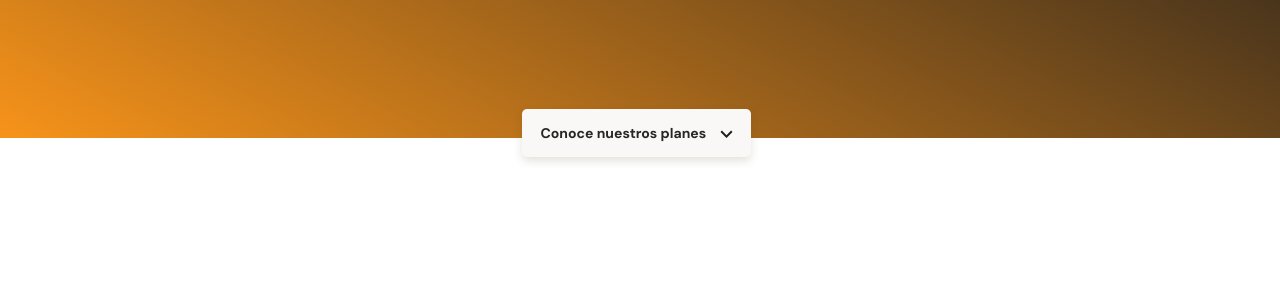
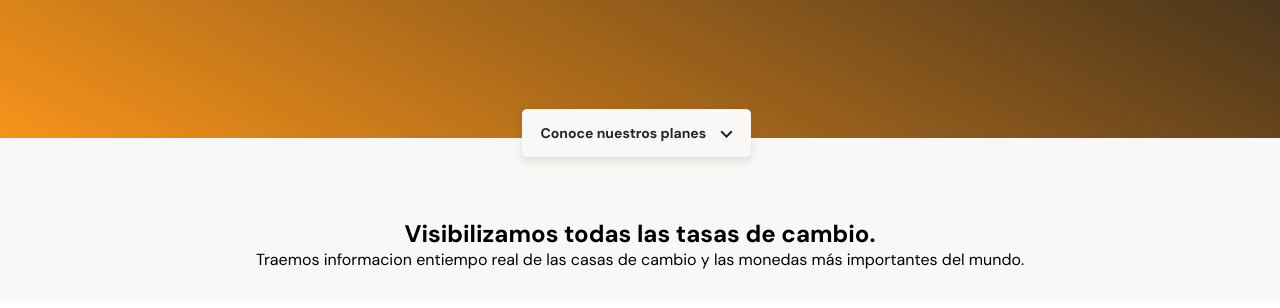
Before and after one commit to MarquezLuis96/Responsive-Design-Mobile-First-, a plain HTML site: page 01 - Project/index.html in a window 1280 px wide. Shown: the part 196-504 px from the top of the page. Drawn offline with Linux system fonts and the light colour scheme.

Commit message:
Main exchange container title

```diff
--- a/01 - Project/index.html
+++ b/01 - Project/index.html
@@ -22,8 +22,23 @@
         </header>
 
         <main>
-            <section>
-                <!---->
+            <section class="main-exchange-container">
+                <div class="backgroundImg">
+                    <!---->
+                </div>
+
+                <div class="main-exhange-container-title">
+                    <h2>Visibilizamos todas las tasas de cambio.</h2>
+
+                    <p>Traemos informacion entiempo real de las casas de cambio y las monedas más importantes del mundo.</p>
+                </div>
+
+                <section class="main-table-container">
+                    <div>
+                        <!---->
+                    </div>
+                </section>
+
             </section>
 
             <section>
--- a/01 - Project/style/index.css
+++ b/01 - Project/style/index.css
@@ -97,3 +97,26 @@ header .logo {
     background-image: url("../assets/icons/down-arrow.svg");
     background-repeat: no-repeat;
 }
+
+main {
+    width: 100%;
+    height: auto;
+    background-color: var(--off-white);
+}
+
+.main-exchange-container {
+    width: 100%;
+    min-width: 320px;
+    height: auto;
+    padding-top: 80px;
+    padding-bottom: 30px;
+    text-align: center;
+}
+
+.main-exchange-container-title {
+    width: 90%;
+    min-width: 288px;
+    max-width: 500px;
+    margin: 0 auto;
+    height: auto;
+}
```
